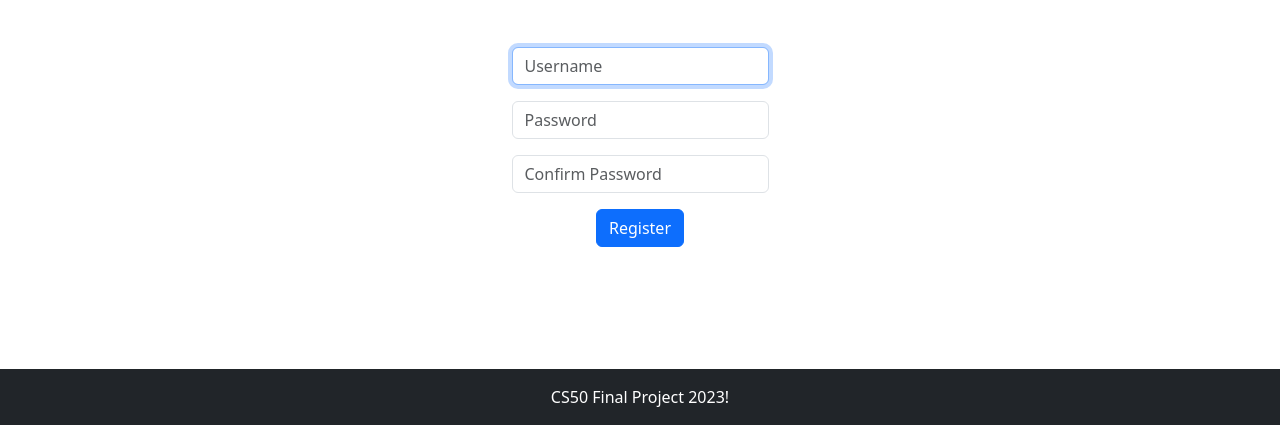
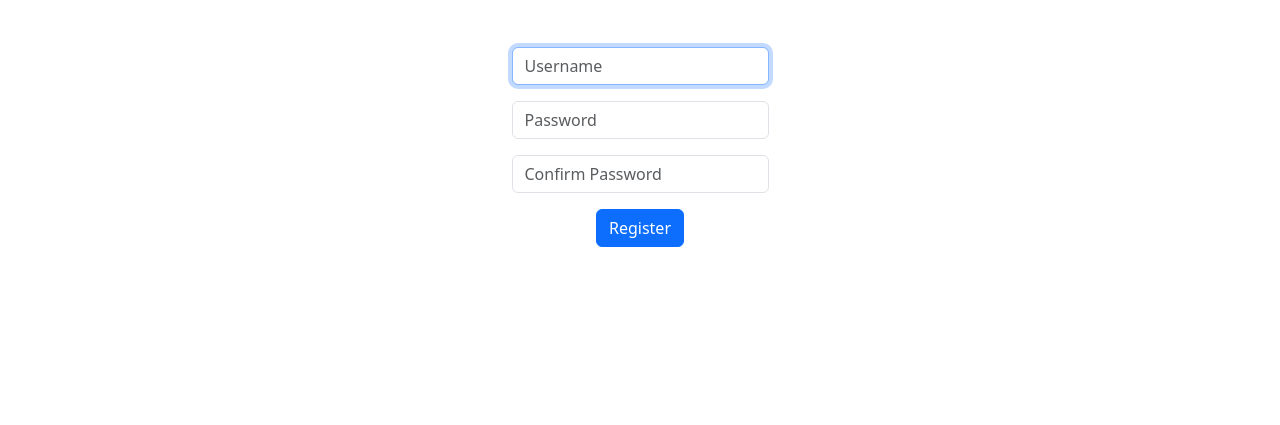
Before and after one commit to Thiagoalves033/Final_Project, a Flask app: page /register in a window 1280 px wide. Shown: the part 375-800 px from the top of the page. Run offline with Flask 3, Linux system fonts and the light colour scheme.

Commit message:
Footer is exclusive to index page now

```diff
--- a/templates/layout.html
+++ b/templates/layout.html
@@ -43,12 +43,5 @@
       </nav>
 
       {% block main %}{% endblock %}
-
-      <!-- Footer -->
-      <footer class="footer mt-auto py-3 bg-dark">
-        <div class="container">
-          <span>CS50 Final Project 2023!</span>
-        </div>
-      </footer>
     </body>
 </html>
```
Also changed, not shown: templates/index.html (+7 -0 lines).
